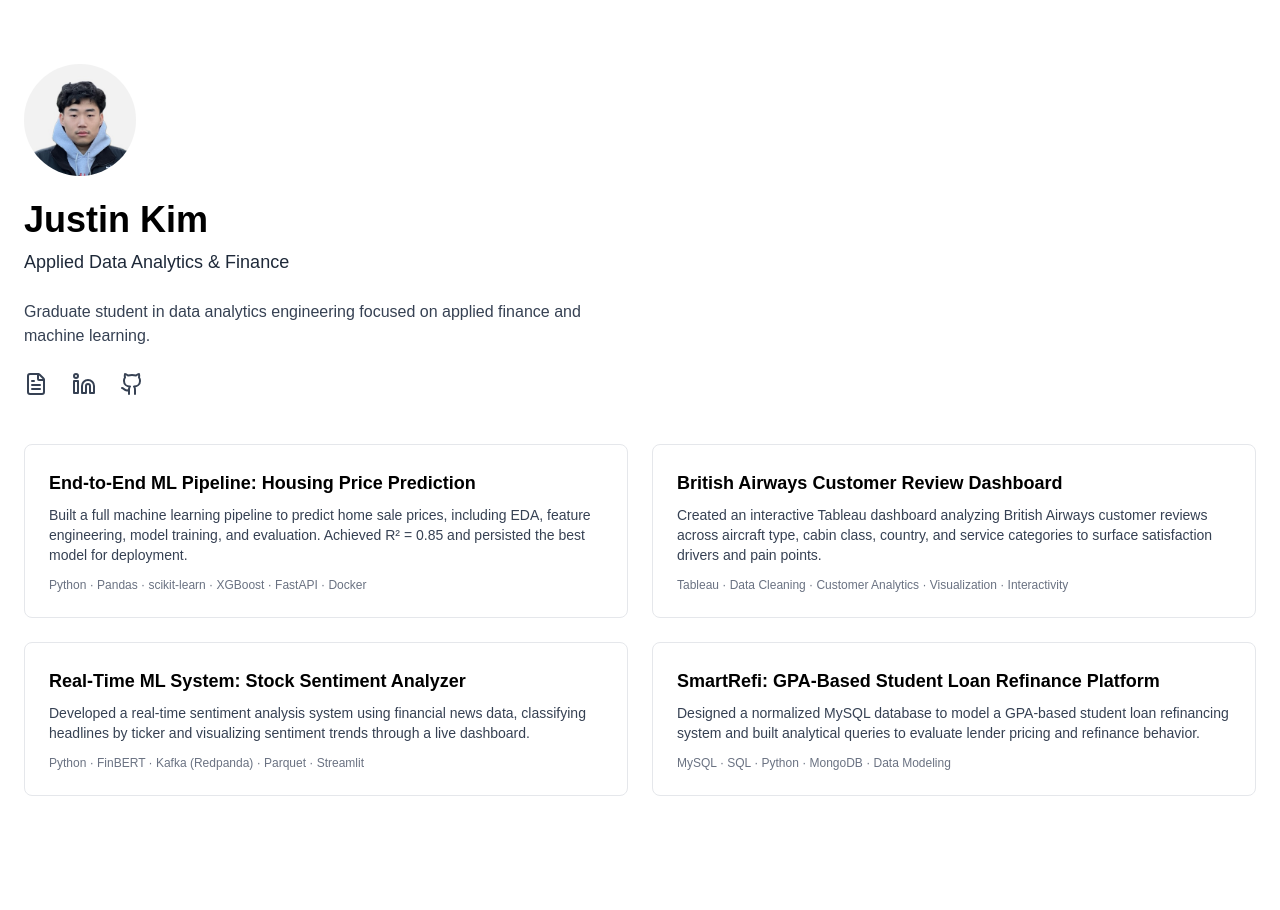
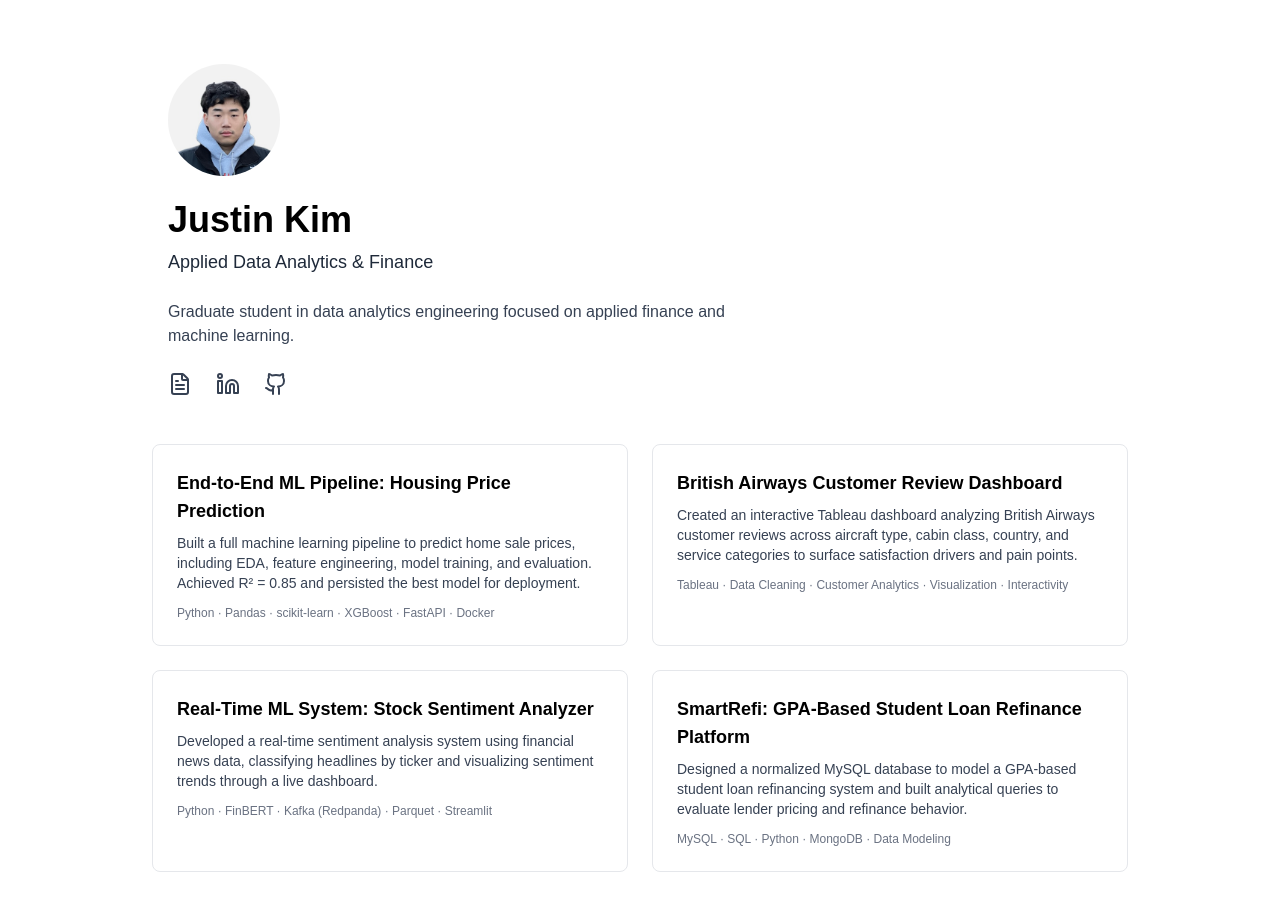
Before and after one commit to iluvcoding123/portfolio-website, a Next.js app in the folder portfolio/: page / in a window 1280 px wide. Shown: the top 910 px of the page. Before the commit the page ends 860 px from the top, so only its background shows below. Built offline with nearby package versions, Linux system fonts and the light colour scheme.

Commit message:
Slightly offset header content for visual balance

```diff
--- a/portfolio/src/app/page.tsx
+++ b/portfolio/src/app/page.tsx
@@ -4,7 +4,9 @@ import { Linkedin, Github, FileText } from "lucide-react";
 
 export default function Home() {
   return (
-    <main className="min-h-screen bg-white px-6 py-16">
+    <main className="min-h-screen bg-white py-16">
+      <div className="mx-auto max-w-5xl px-6">
+      <div className="pl-2 sm:pl-4">
       <img
         src="/images/headshot.jpg"
         alt="Justin Kim headshot"
@@ -48,13 +50,14 @@ export default function Home() {
         </a>
 
       </div>
-
+      </div>
       {/* Projects */}
       <section className="mt-12 grid gap-6 md:grid-cols-2">
         {projects.map((project) => (
           <ProjectCard key={project.slug} {...project} />
     ))}
       </section>
+      </div>
     </main>
   );
 }
```
